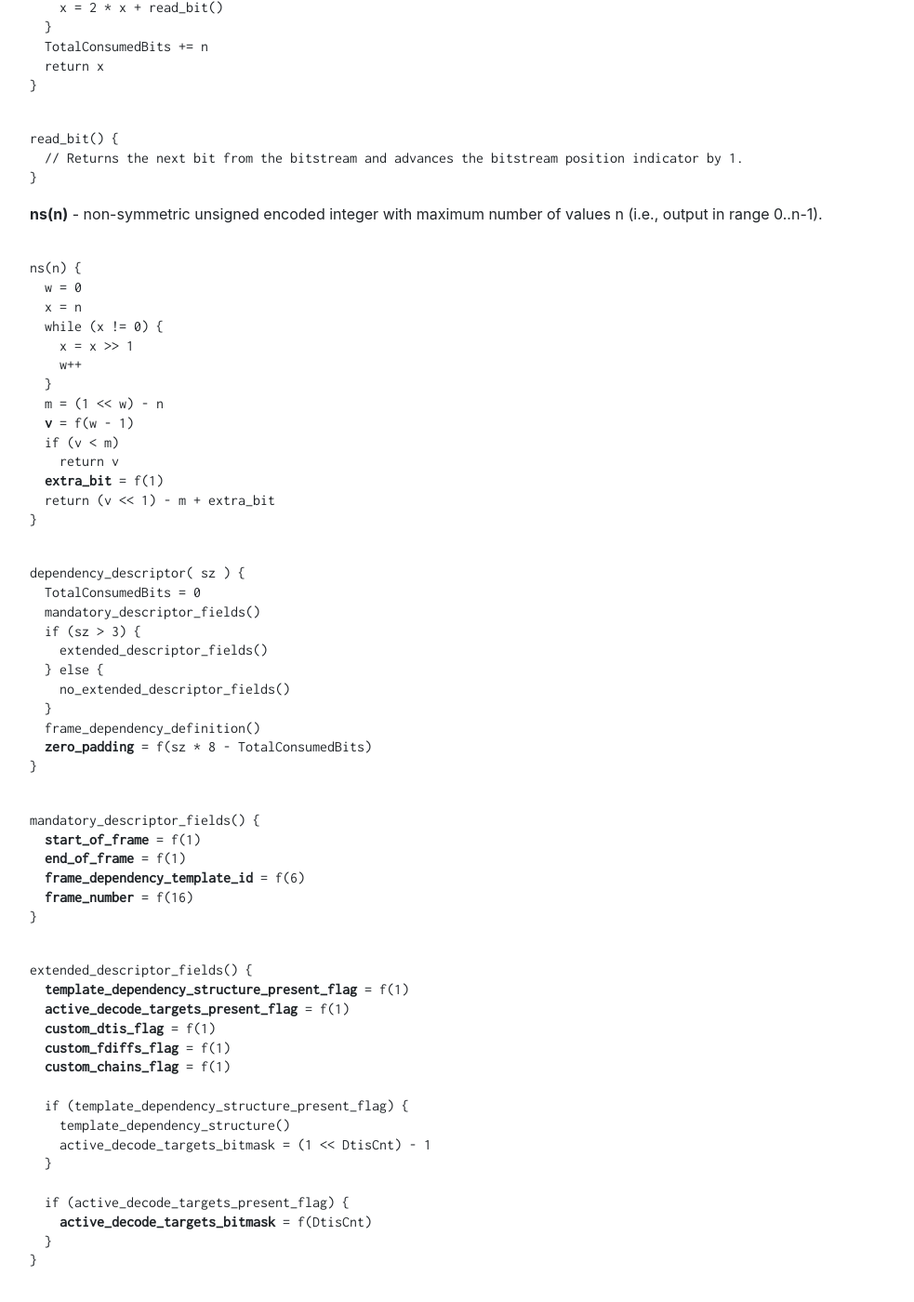
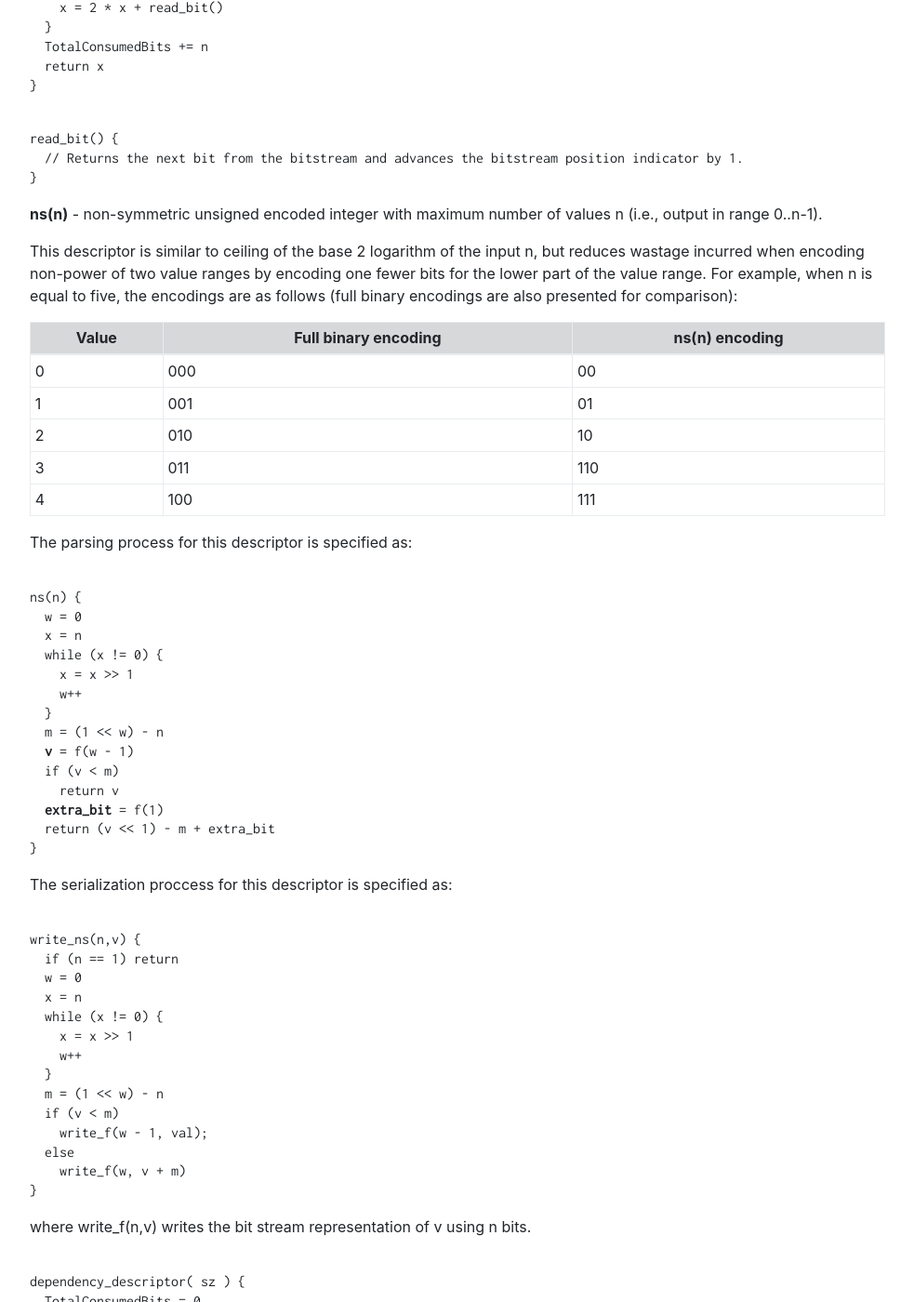
Before and after one commit to AOMediaCodec/av1-rtp-spec, a Jekyll site: the page built from index.md, in a window 1280 px wide and 1400 px high, scrolled down 21969 px. Shown: the whole window at 93% size, without its empty margins (53-1036 px from the left). Built offline with Jekyll 4.4.1, drawn with Linux system fonts in a browser that asks for light colours; nearby versions of some CDN libraries.

Commit message:
Copy ns() definition from av1 spec and add serialization algorithm (#169)
* Copy ns() definition from av1 spec and add serialization algorithm

as per #157

* Update av1-rtp-spec.md

* remove table

```diff
--- a/av1-rtp-spec.md
+++ b/av1-rtp-spec.md
@@ -768,6 +768,20 @@
 </code></pre>
 
 **ns(n)** - non-symmetric unsigned encoded integer with maximum number of values n (i.e., output in range 0..n-1).
+
+This descriptor is similar to ceiling of the base 2 logarithm of the input n, but reduces wastage incurred when encoding non-power of two value ranges by encoding one fewer bits for the lower part of the value range. For example, when n is equal to five, the encodings are as follows (full binary encodings are also presented for comparison):
+
+| Value | Full binary encoding | ns(n) encoding |
+| ----- | -------------------- | -------------- |
+| 0     | 000                  | 00             |
+| 1     | 001                  | 01             |
+| 2     | 010                  | 10             |
+| 3     | 011                  | 110            |
+| 4     | 100                  | 111            |
+{:.table .table-sm .table-bordered }
+
+The parsing process for this descriptor is specified as:
+
 <pre><code>
 ns(n) {
   w = 0
@@ -784,6 +798,27 @@
   return (v << 1) - m + extra_bit
 }
 </code></pre>
+
+The serialization proccess for this descriptor is specified as:
+
+<pre><code>
+write_ns(n,v) {
+  if (n == 1) return
+  w = 0
+  x = n
+  while (x != 0) {
+    x = x >> 1
+    w++
+  }
+  m = (1 << w) - n
+  if (v < m)
+    write_f(w - 1, val);
+  else
+    write_f(w, v + m)
+}
+</code></pre>
+
+where write_f(n,v) writes the bit stream representation of v using n bits.
 
 <pre><code>
 dependency_descriptor( sz ) {
```
